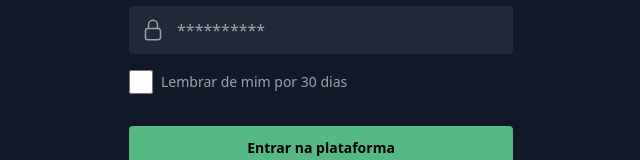
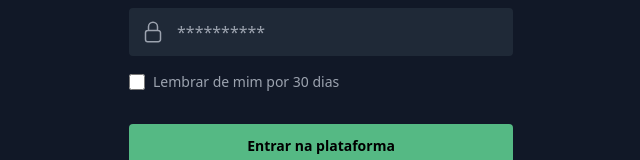
Before and after one commit to davidfreitas-dev/login-firebase-vue, a Vue app: page /login in a window 1280 px wide. Shown: the part 376-536 px from the top of the page, without its empty margins (319-959 px from the left). Built offline with nearby package versions, Linux system fonts and the light colour scheme.

Commit message:
Ajuste no focus do botao e finalizacao do componente de checkbox

```diff
--- a/index.html
+++ b/index.html
@@ -1,5 +1,5 @@
 <!DOCTYPE html>
-<html lang="en">
+<html lang="pt-BR">
   <head>
     <meta charset="UTF-8" />
     <link rel="icon" type="image/svg+xml" href="/vite.svg" />
--- a/src/components/Button.vue
+++ b/src/components/Button.vue
@@ -7,7 +7,7 @@ const props = defineProps(['text', 'isLoading'])
 <template>
   <button
     type="submit"
-    class="py-3 px-4 bg-brand rounded font-semibold text-black text-sm w-full transition-colors hover:bg-brand-hover focus:ring-2 ring-white"
+    class="py-3 px-4 bg-brand rounded font-semibold text-black text-sm w-full transition-colors hover:bg-brand-hover"
   >
     <Loader v-if="isLoading" />
     <span v-else>{{ text }}</span>
--- a/src/components/Checkbox.vue
+++ b/src/components/Checkbox.vue
@@ -1,12 +1,25 @@
 <script setup>
-const props = defineProps(['text'])
+import { computed, defineEmits } from 'vue';
+
+const props = defineProps(['value', 'modelValue'])
+
+const emit = defineEmits(['update:modelValue'])
+
+const model = computed({
+  get() {
+    return props.modelValue;
+  },
+  set(value) {
+    emit("update:modelValue", value);
+  },
+});
 </script>
 
 <template>
   <input
-    id="default-checkbox"
-    class="w-6 h-6 p-[2px] bg-gray-800 rounded"
+    v-model="model"
+    :value="value"
+    class="w-4 h-4 p-[2px] bg-gray-800 accent-brand rounded"
     type="checkbox"
-    value=""
   >
 </template>
--- a/src/components/GoogleButton.vue
+++ b/src/components/GoogleButton.vue
@@ -25,7 +25,7 @@ const signInWithGoogle = () => {
     <div class="flex-grow border-t border-gray-500"></div>
   </div>
 
-  <button @click="signInWithGoogle" type="button" class="flex flex-row justify-center items-center gap-2 cursor-pointer py-3 px-4 bg-white rounded font-semibold text-black text-sm w-full transition-colors focus:ring-2 ring-white">
+  <button @click="signInWithGoogle" type="button" class="flex flex-row justify-center items-center gap-2 cursor-pointer py-3 px-4 bg-white rounded font-semibold text-black text-sm w-full transition-colors">
     <img src="../assets/google.svg" alt="Logo Google" class="w-5 h-5" />
     Entrar com Google
   </button>
--- a/src/pages/HomePage.vue
+++ b/src/pages/HomePage.vue
@@ -37,7 +37,7 @@ const handleSignOut = () => {
 
     <button
       @click="handleSignOut"
-      class="py-3 px-4 bg-brand rounded font-semibold text-black text-sm w-36 transition-colors hover:bg-brand-hover focus:ring-2 ring-white"
+      class="py-3 px-4 bg-brand rounded font-semibold text-black text-sm w-36 transition-colors hover:bg-brand-hover"
     >
       Sair
     </button>
--- a/src/pages/LoginPage.vue
+++ b/src/pages/LoginPage.vue
@@ -1,5 +1,5 @@
 <script setup>
-import { ref, reactive } from 'vue';
+import { ref, reactive, watch } from 'vue';
 import { useToast } from '../use/useToast';
 import { useException } from '../use/useException';
 import { getAuth, signInWithEmailAndPassword } from 'firebase/auth';
@@ -18,6 +18,12 @@ const router = useRouter()
 const loginData = reactive({
   email: '',
   password: ''
+})
+
+const remember = ref(false)
+
+watch(remember, (newRemember) => {
+  console.log(newRemember)
 })
 
 const isLoading = ref(false)
@@ -98,7 +104,7 @@ const { toast, toastData, handleToast } = useToast()
       </div>
 
       <div class="flex items-center gap-2">
-        <Checkbox :text="'Checkbox'" />
+        <Checkbox v-model="remember" :value="!remember" />
 
         <label for="lblCheckbox" class="text-gray-400 text-sm">
           Lembrar de mim por 30 dias
```
